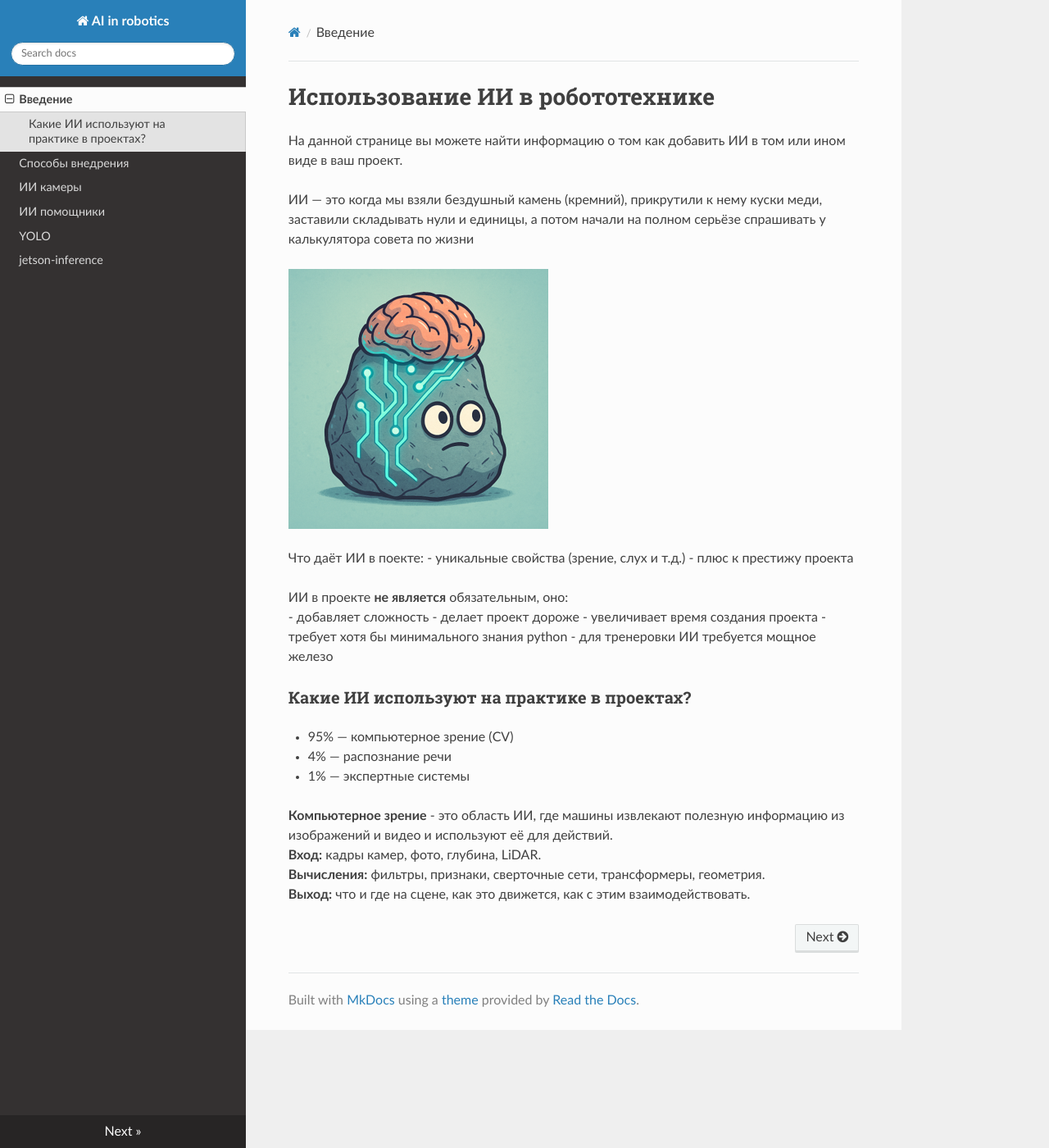
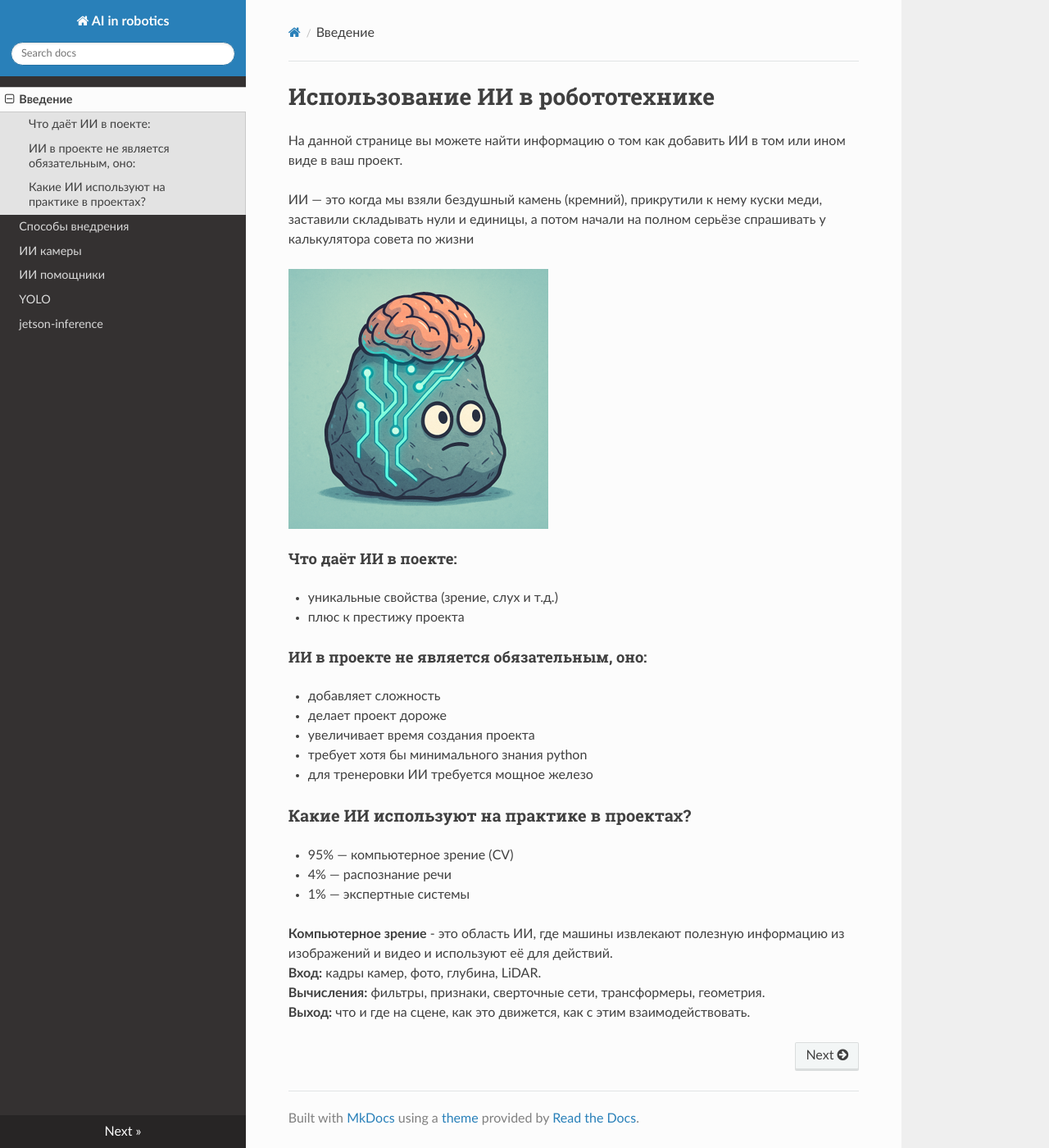
Before and after one commit to aztechell/AI-in-robotics, an MkDocs documentation site: the page built from docs/index.md, in a window 1280 px wide and 1400 px high. Shown: the whole window at 82% size. Built offline with MkDocs 1.6.1, drawn with Linux system fonts in a browser that asks for light colours; nearby versions of some CDN libraries.

Commit message:
adding info

```diff
--- a/docs/index.md
+++ b/docs/index.md
@@ -7,12 +7,12 @@
 
 ![alt text](img/Picture1.png)
 
-Что даёт ИИ в поекте:
+#### Что даёт ИИ в поекте:
 - уникальные свойства (зрение, слух и т.д.)
 - плюс к престижу проекта
 
 
-ИИ в проекте **не является** обязательным, оно:
+#### ИИ в проекте **не является** обязательным, оно:
 - добавляет сложность
 - делает проект дороже
 - увеличивает время создания проекта
```
